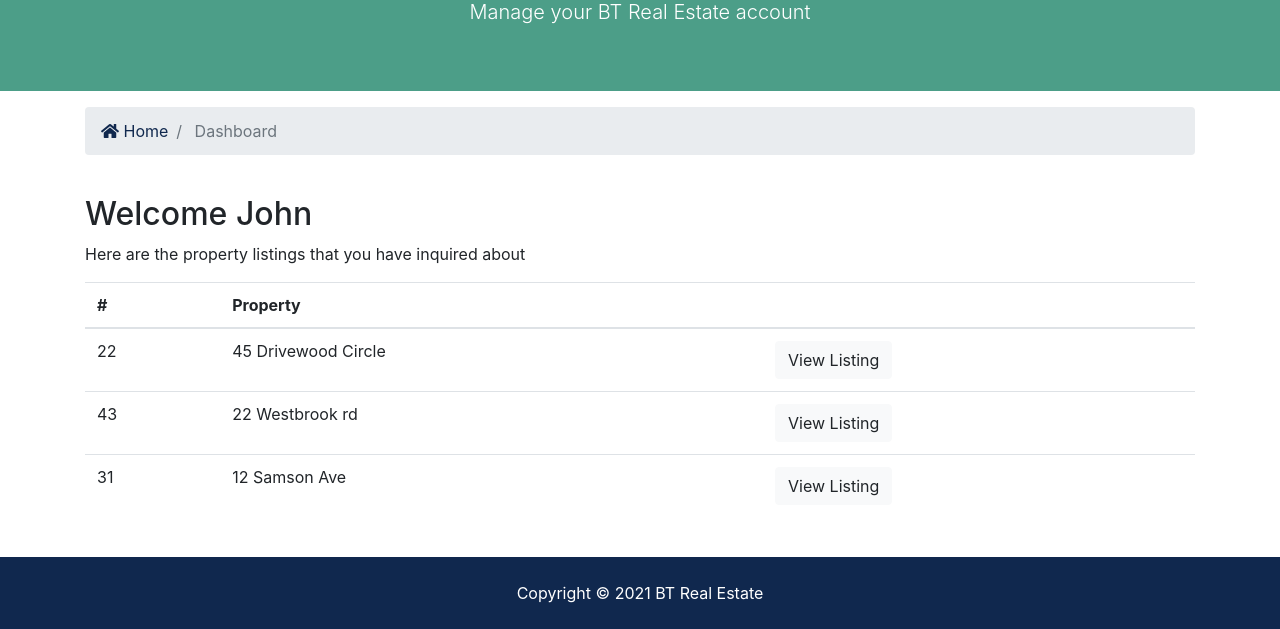
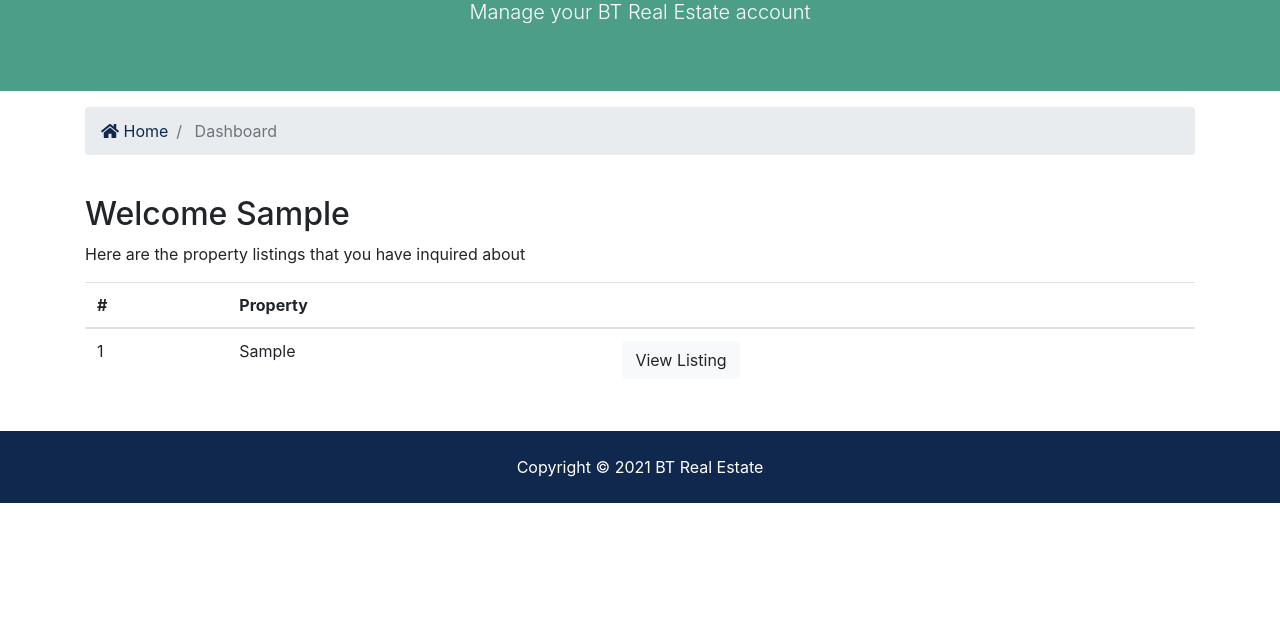
Before and after one commit to marouane-youssfi10/build-real-estate-application-using-the-Django, a Django app: page /accounts/dashboard in a window 1280 px wide. Shown: the part 254-883 px from the top of the page. After the commit the page ends 757 px from the top, so only its background shows below. Run offline with Django 3.2, Linux system fonts and the light colour scheme; a user stored in the database is signed in; tables that the repository leaves empty hold one stand-in row (values such as "Sample post"); some libraries are stand-ins or nearby versions.

Commit message:
customizing dashboard functionnality

```diff
--- a/accounts/views.py
+++ b/accounts/views.py
@@ -1,6 +1,7 @@
 from django.shortcuts import render, redirect
 from django.contrib import messages, auth
 from django.contrib.auth.models import User
+from contacts.models import Contact
 # Create your views here.
 
 
@@ -68,4 +69,9 @@
     return redirect('index')
 
 def dashboard(request):
-    return render(request, 'accounts/dashboard.html')
+    user_contacts = Contact.objects.order_by('-contact_date').filter(user_id=request.user.id)
+
+    context = {
+        'contacts': user_contacts
+    }
+    return render(request, 'accounts/dashboard.html', context)
--- a/btre/settings.py
+++ b/btre/settings.py
@@ -149,6 +149,6 @@
 # Email config
 EMAIL_HOST = 'smtp.gmail.com'
 EMAIL_PORT = 587
-EMAIL_HOST_USER='*********' # put your email address
-EMAIL_HOST_PASSWORD='*******' # put your email address password
+EMAIL_HOST_USER='***********' # put your email address
+EMAIL_HOST_PASSWORD='***********' # put your email address password
 EMAIL_USE_TLS=True
--- a/contacts/views.py
+++ b/contacts/views.py
@@ -34,7 +34,7 @@
             'Property Listing Inquiry',
             'There has been an inquiry for ' + listing + '. Sign into the admin panel for more info',
             'y.marouane13@gmail.com',
-            [realtor_email, '***********@gmail.com'],
+            [realtor_email, '************@gmail.com'], # put your email addresse
             fail_silently=False
         )
 
--- a/templates/accounts/dashboard.html
+++ b/templates/accounts/dashboard.html
@@ -25,7 +25,7 @@
             <a href="{% url 'index' %}">
               <i class="fas fa-home"></i> Home</a>
           </li>
-          <li class="breadcrumb-item active"> Dashboard</li>
+          <li class="breadcrumb-item active"> Dashboard </li>
         </ol>
       </nav>
     </div>
@@ -38,7 +38,8 @@
     <div class="container">
       <div class="row">
         <div class="col-md-12">
-          <h2>Welcome John</h2>
+          <h2>Welcome {{ user.first_name }}</h2>
+          {% if contacts %}
             <p>Here are the property listings that you have inquired about</p>
             <table class="table">
               <thead>
@@ -49,29 +50,20 @@
                 </tr>
               </thead>
               <tbody>
+                {% for contact in contacts %}
                   <tr>
-                <td>22</td>
-                <td>45 Drivewood Circle</td>
+                    <td>{{ contact.id }}</td>
+                    <td>{{ contact.listing }}</td>
                     <td>
-                  <a class="btn btn-light" href="#">View Listing</a>
+                      <a class="btn btn-light" href="{% url 'listing' contact.listing_id %}">View Listing</a>
                     </td>
                   </tr>
-              <tr>
-                <td>43</td>
-                <td>22 Westbrook rd</td>
-                <td>
-                  <a class="btn btn-light" href="#">View Listing</a>
-                </td>
-              </tr>
-              <tr>
-                <td>31</td>
-                <td>12 Samson Ave</td>
-                <td>
-                  <a class="btn btn-light" href="#">View Listing</a>
-                </td>
-              </tr>
+                {% endfor %}
               </tbody>
             </table>
+          {% else %}
+            <p>you have not made any inquiries</p>
+          {% endif %}
         </div>
       </div>
     </div>
```
Lines whose indentation alone changed are shown as unchanged.
